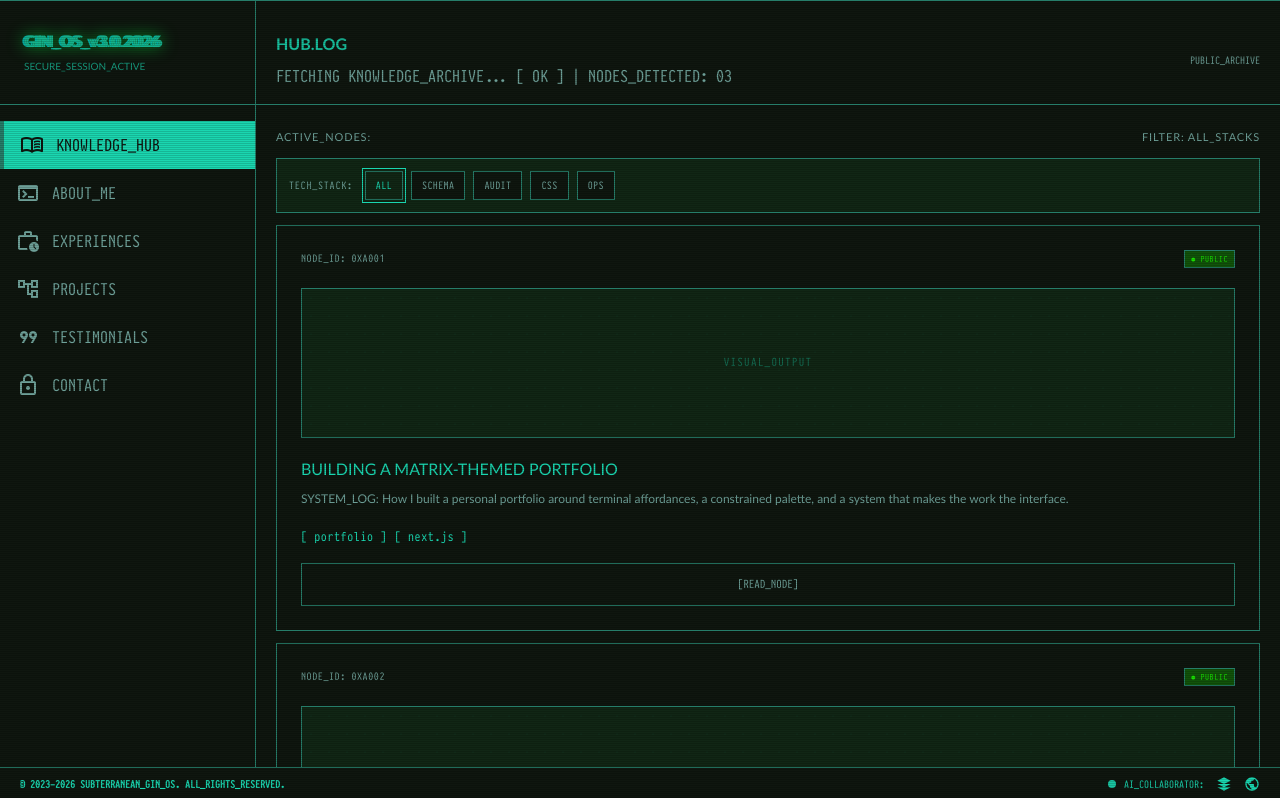
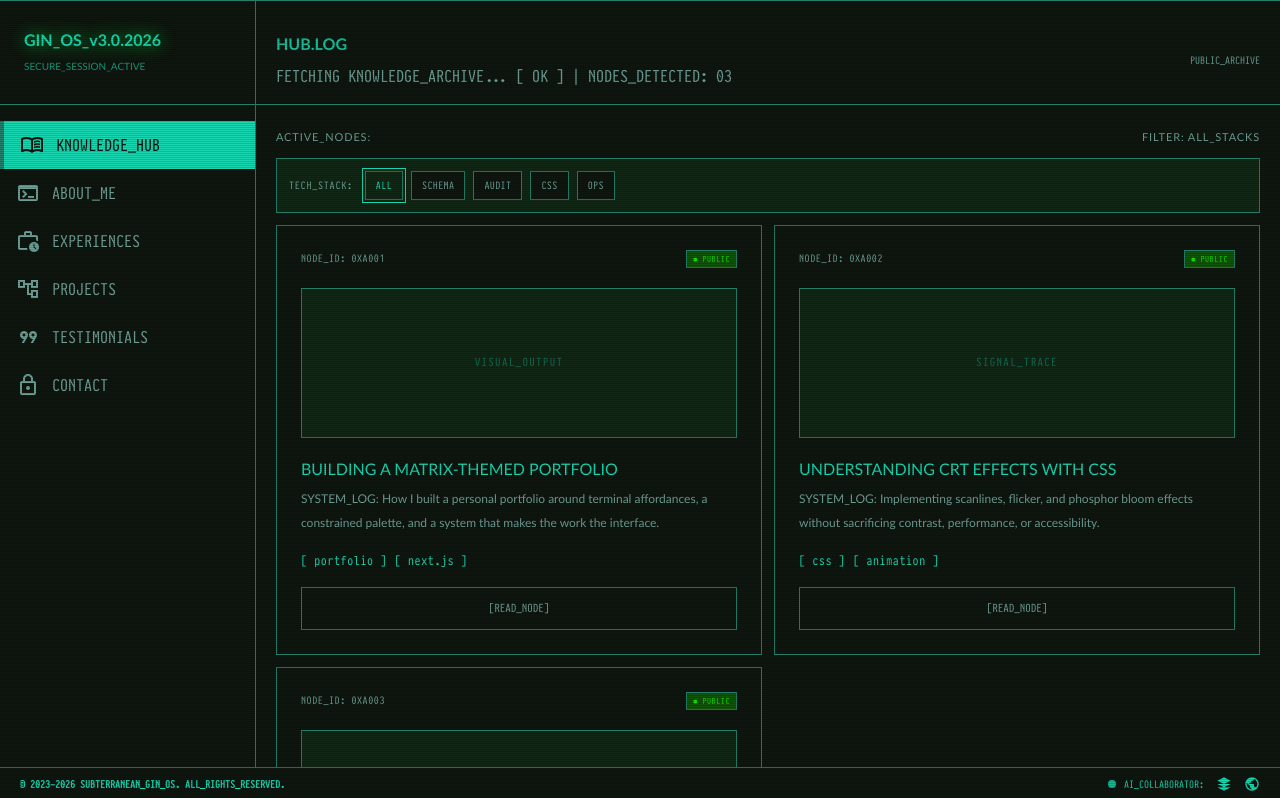
Before and after one commit to ginn1111/maxtrix-portfolio, a Next.js app: page /hub in a window 1280 px wide. Shown: the top 798 px of the page. Built offline with nearby package versions, Linux system fonts and the light colour scheme.

Commit message:
style: match blog grid to projects

```diff
--- a/components/blog/blog-grid.tsx
+++ b/components/blog/blog-grid.tsx
@@ -37,7 +37,7 @@ export function BlogGrid({ posts }: { posts: BlogPost[] }) {
   }, []);
 
   return (
-    <div className="container grid grid-cols-1 gap-3 px-5" aria-live="polite">
+    <div className="grid min-w-0 grid-cols-1 gap-3 container px-5 lg:grid-cols-2" aria-live="polite">
       {posts.map((post, index) => (
         <BlogCard
           key={post.slug}
```
